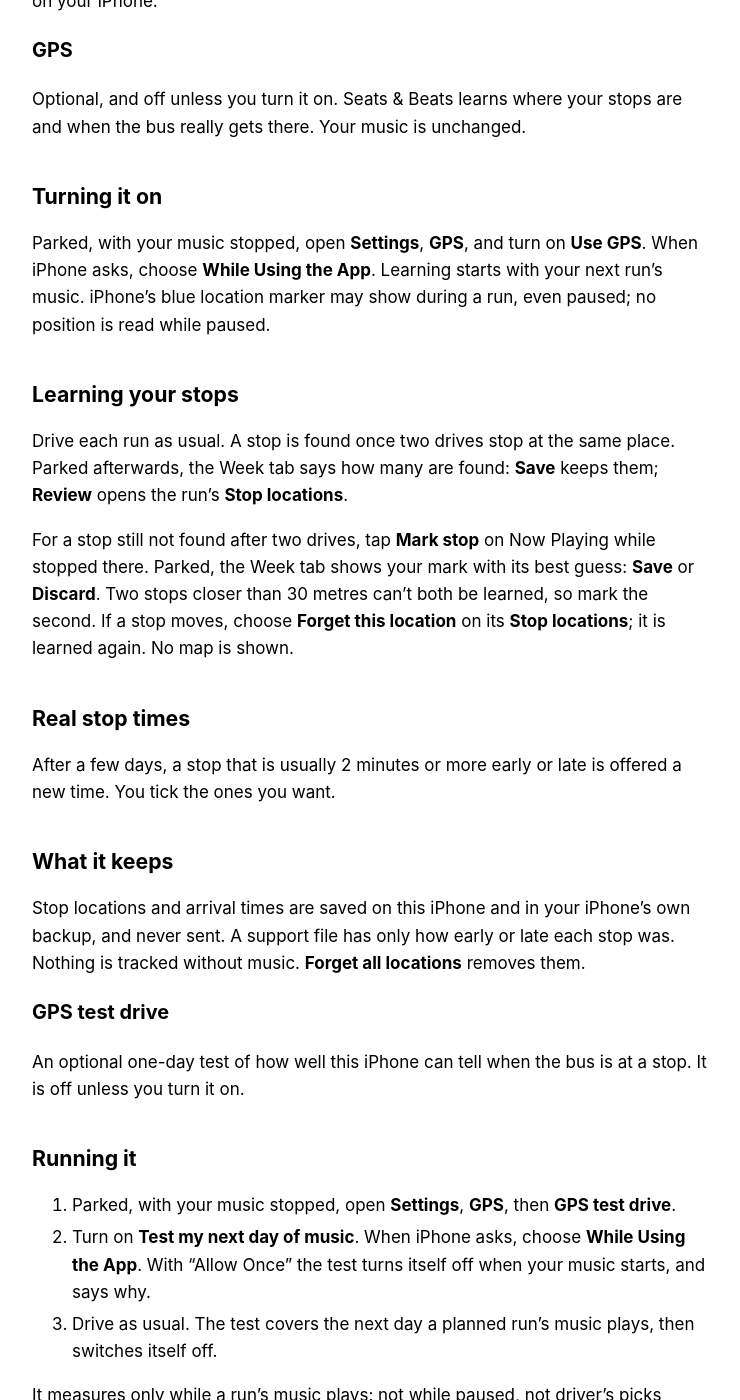
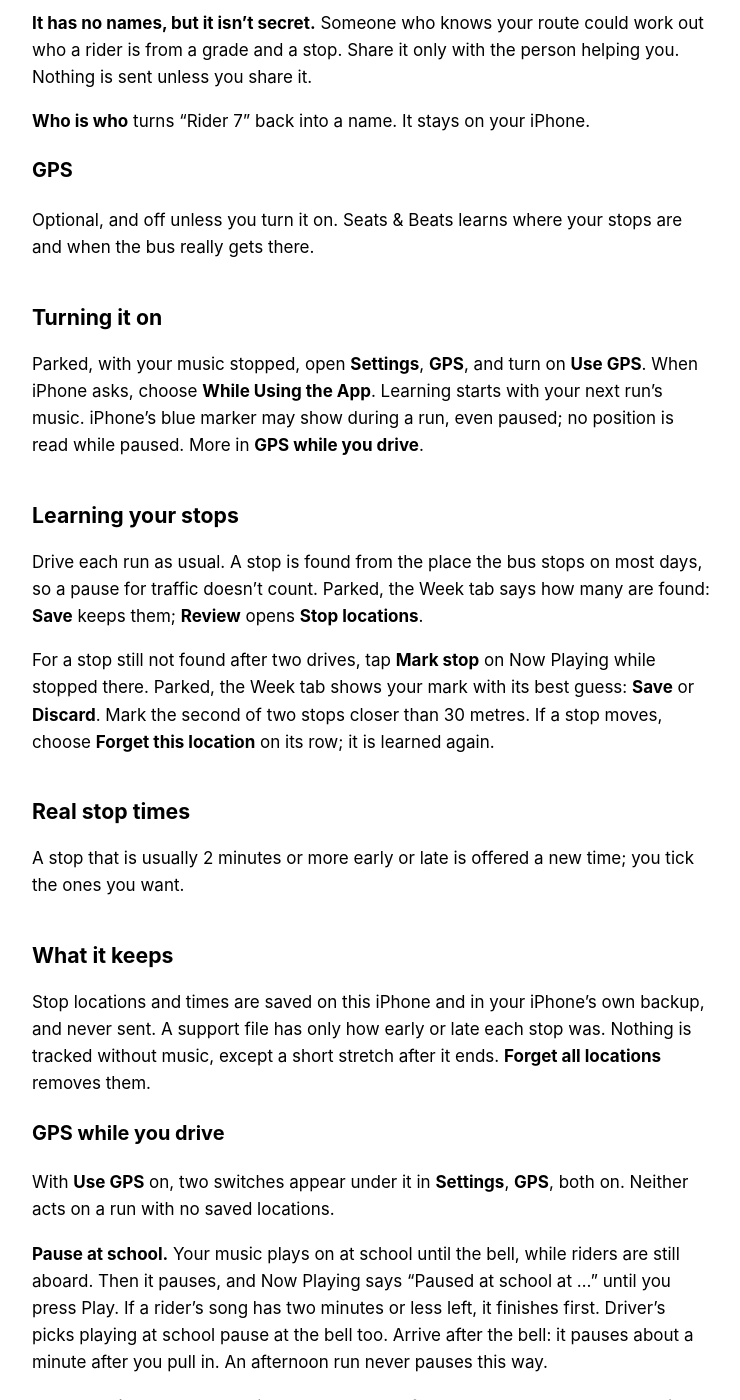
Before and after one commit to seatsandbeats/seatsandbeats.github.io, a Jekyll site: the page built from guide.md, in a window 1280 px wide and 1400 px high, scrolled down 25283 px. Shown: the whole window, without its empty margins (268-1008 px from the left). Built offline with Jekyll 4.4.1, drawn with Linux system fonts in a browser that asks for light colours; our own code applies the rules of GitHub Pages for plain Markdown files; some of the changed text lies outside the part shown.

Commit message:
Driver's Guide for build 11.7

```diff
--- a/guide.md
+++ b/guide.md
@@ -29,17 +29,19 @@ Want to look around first? Before setting up your route, tap **Or try it with a
 
 ### How the plan works
 
-Seats & Beats counts time from the moment you press play. Each run on the **Route** tab has its own times, and each stop has its time on that run.
+Seats & Beats counts time from when you press play. Each run on the **Route** tab has its own times, and each stop its time on that run.
 
 It places each rider's song after they get on and before they get off, if you stay near your usual schedule. A rider who gets off at the first school hears their song before that school's release.
 
-**A morning run and its afternoon run are planned as one list.** When the same riders ride a morning run and an afternoon run, Seats & Beats joins the two: a rider's song plays on whichever has room. Any other run is planned on its own. A **Driver's picks** or **No music** run plays no riders' songs; adding a **No music** run leaves your other runs' music as it is. With a **Driver's picks** run the same riders hear the same songs, but picks are shared, so which play, and whether a song plays morning or afternoon, can shift.
+**A morning run and its afternoon run are planned as one list.** When the same riders ride a morning run and an afternoon run, a rider's song plays on whichever has room. Other runs are planned alone. A **Driver's picks** or **No music** run plays no riders' songs. With a **Driver's picks** run the same riders hear the same songs, but picks are shared, so which play, and whether a song plays morning or afternoon, can shift.
 
-The **Safety margin** keeps slack. With 1 minute, a song starts at least 1 minute after the pickup and ends at least 1 minute before the drop-off or release. Set it (0 to 5 minutes) on the **Route** tab.
+The **Safety margin** (0 to 5 minutes, on the **Route** tab) keeps slack: with 1 minute, a song starts at least 1 minute after the pickup and ends at least 1 minute before the drop-off or release.
 
-Tap a day on the **Week** tab to see its timeline, one section per run, with **Layover** rows between runs. Green means the rider hears their song aboard. Red means it misses them.
+Tap a day on the **Week** tab to see its timeline, one section per run, with **Layover** rows between runs. Green means the rider hears their song aboard. Red means it misses them. Today's page shows what will really play.
 
-One playlist per day holds every run, in order.
+**Changes between runs.** Change a rider or songs after the day starts and the afternoon updates before its first Play. A playing run never changes.
+
+One playlist per day holds every run.
 
 ### When the music runs out
 
@@ -79,16 +81,18 @@ Recent activity notes when a tip was used or hidden, never which rider it named.
 
 ### Runs, schools and the layover
 
-A **run** is one trip. On the **Route** tab, tap **+** and follow the steps. Enter each stop once, with both times (or **Skip**). Run times come from your stops.
+A **run** is one trip. On the **Route** tab, tap **+**. Enter each stop once, with both times (or **Skip**). Run times come from your stops.
 
-**The other half.** A pair shows **↔ Afternoon Run 2**; a lone run shows **Morning only** or **Afternoon only**. On its page, **Add the afternoon half…** makes the other trip. A stop added to either run asks for both times. To remove one, pick **Remove from this run** or **Remove from both runs**. If the other half has stops this run lacks, tap **Add it here** or **Not needed**. To reorder runs, tap **⋯**.
+**The other half.** A pair shows **↔ Afternoon Run 2**; a lone run shows **Morning only** or **Afternoon only**; **Add the afternoon half…** makes the other trip. A stop added to either run asks for both times. Remove it with **Remove from this run** or **Remove from both runs**. If the other half has stops this run lacks, tap **Add it here** or **Not needed**. Reorder runs with **⋯**.
 
-- **Music:** **Requests** (riders' songs), **Driver's picks**, or **No music**. A **No music** run leaves your other runs' music as it is; for **Driver's picks**, see **How the plan works**.
-- **School stops:** mornings have **Arrive** and **Release**; afternoons **Arrive** and **Leave**, and songs start once you leave.
+- **Music:** **Requests** (riders' songs), **Driver's picks**, or **No music**. **No music** leaves your other runs' music alone; for **Driver's picks**, see **How the plan works**.
+- **School stops:** mornings have **Arrive** and **Release**; afternoons **Arrive** and **Leave**, when songs start.
 
-**Between runs.** With **Pause**, music stops after a run; Now Playing shows **Layover** and Play. **Keep picks playing** plays picks until you tap **Start Run 2**.
+**Between runs.** **Pause** stops the music after a run; Now Playing shows **Layover**. **Keep picks playing** plays picks until you tap **Start Run 2**.
 
-**Two runs in the morning.** Riders' songs stop at school after their run; a second run plays what you set. In the afternoon, Play starts the riders' run where the morning stopped. With **Keep music going to the end** on and no music on the second run, picks carry on at school for up to 20 minutes.
+**Two runs in the morning.** Riders' songs stop at school; a second run plays what you set. Afternoon Play starts the riders' run where the morning stopped. With **Keep music going to the end** on and no music on the second run, picks carry on at school for up to 20 minutes.
+
+**Two pairs of runs.** With two morning and two afternoon runs all on riders' songs, each morning run joins its paired afternoon run, only when both go to the same schools. A held song carries on in its own afternoon run.
 
 ### Riders' song lists
 
@@ -273,7 +277,7 @@ Both are PDFs. Tap **Reports** under the **Seats** title (you need a seating cha
 
 ## Principal summary
 
-For one school at a time. No dates, and none of your notes. It lists **Needs attention** (two or more Not good marks, or any follow-up or incident), **Kudos** (a good ride on every run you checked, with at least four checked runs) and **Game changer** (three or more marks or follow-ups in the same length of time before, none since). A rider under Needs attention is in no other list.
+For one school at a time. Follow-ups come first, with dates. No notes. It lists **Needs attention** (two or more Not good marks, or any follow-up or incident), **Kudos** (a good ride on every run you checked, with at least four checked runs) and **Game changer** (three or more marks or follow-ups in the same length of time before, none since). A rider under Needs attention is in no other list.
 
 It covers the time since you last spoke to that principal: under **Last spoke**, **Choose a day**, or **Clear** to go back to the last 14 days. After sharing, it offers to set it to today.
 
@@ -349,16 +353,16 @@ What to do each morning and afternoon. Once the music is playing, you should not
 The plan works when music starts on time.
 
 - **Morning:** at your run's **Press play** time, tap the yellow card on the **Week** tab.
-- **One run each way:** pause at school. The music stops when the morning's songs are done, or 15 minutes after its planned end. If the songs finish early, driver's picks carry on for up to 20 minutes. Tap **PLAY AFTERNOON RUN** as you leave, even minutes early: the afternoon is timed from it.
+- **One run each way:** pause at school. The music stops when the morning's songs are done, or 15 minutes after its planned end. Early finish: driver's picks carry on up to 20 minutes. Tap **PLAY AFTERNOON RUN** as you leave, even minutes early: the afternoon is timed from it.
 - **More runs:** with **Between runs** set to **Pause**, the music stops at the end of each run; tap **Play** for the next one. With **Keep picks playing**, picks play until you tap **Start Run 2**. See **Runs, schools and the layover**.
 
-**Which run.** With more than one run, a chooser under the yellow card (**AM 1 | AM 2 | PM 1**) picks the run by the clock; tap another to start there. Each run is timed from its Play. Before the afternoon, pick that run to start early.
+**Which run.** With more than one run, a chooser under the yellow card (**AM 1 | AM 2 | PM 1**) picks the run by the clock; tap another to start there. Before the afternoon, pick that run to start early. Each run is timed from its Play.
 
-**Slow roads?** Pick **Slow +10%** or **Slow +20%** under the yellow card before pressing play; it resets daily.
+**Slow roads?** Pick **Slow +10%** or **Slow +20%** under the yellow card before pressing play; it resets daily. GPS hides it when it can follow every run.
 
 **Late?** Up to 45 minutes late, the timing moves with your press. If your first Play comes after the morning run was due to end, the app asks which run you're starting, while parked. See **Late starts and early releases**.
 
-**Trying it out?** Use **Start over** in **⋯**, or **Test mode**, so practice plays don't count. After the day's runs, Play asks if it's a test; a test saves nothing.
+**Trying it out?** Use **Start over** in **⋯**, or **Test mode**: practice plays don't count. After the day's runs, Play asks if it's a test.
 
 ### Playing music on the bus
 
@@ -416,17 +420,18 @@ When there is more music than ride, someone has to wait. Seats & Beats makes sur
 
 ### Fairness
 
-Sometimes the songs add up to more time than a run. When that happens, some riders **sit out** that day. They are not forgotten.
+When the songs need more time than a run has, some riders **sit out** that day. They are not forgotten.
 
-- **Who shares the time:** a morning run and the afternoon run it is joined to are planned as one list, so their riders share that time. Any other run is planned on its own. A **Driver's picks** or **No music** run has no rotation.
-- **Who sits out:** Seats & Beats tracks who was left out over the last 4 weeks. When there is not room, riders left out the least sit out first. Riders left out the most are protected.
-- **Who goes first next time:** A rider who sat out goes first next time.
-- **Sitting out list:** On a day's page, look for **Sitting out today**. Their songs wait at the end of the playlist.
-- **The weekly limit:** In **Settings** (the gear at the top right), **Same song at most 2× a week** stops one song from filling every day.
+- **Who shares the time:** a morning run and the afternoon run joined to it share one list; any other run is planned on its own. A **Driver's picks** or **No music** run has no rotation.
+- **Who sits out:** riders left out least over the last 4 weeks sit out first; those left out most are protected.
+- **Who goes first next time:** a rider who sat out.
+- **Taking turns:** A rider who heard their song in the morning lately is more likely to hear it in the afternoon, and the other way round, when there's room. It never costs anyone their song.
+- **Sitting out list:** **Sitting out today** on a day's page; their songs wait at the end of the playlist.
+- **The weekly limit:** in **Settings**, **Same song at most 2× a week** stops one song filling every day.
 
-**Sitting out** is different from **Misses it**. Sitting out means the song was left off that day to make room. Misses it means the song plays, but not while the rider is aboard.
+**Sitting out** is different from **Misses it**: sitting out leaves the song off to make room; misses it plays it while the rider isn't aboard.
 
-For a rider's history, open them on the **Riders** tab and tap **This week**. A filled check means heard. A filled X means not heard. An outlined check means planned. A clock means planned to sit out. A dash means no song that day.
+For a rider's history: **Riders**, the rider, **This week**. A filled check is heard, a filled X not heard, an outlined check planned, a clock planned to sit out, a dash no song.
 
 Pausing a rider never counts against them.
 
@@ -448,21 +453,21 @@ To import picks, tap **⋯**, then **Import a playlist**, with **Goes into** set
 
 ### Driver's picks settings
 
-Three settings in **Settings** (the gear at the top right), under **Playlist options** decide when your picks play:
+Three settings in **Settings**, **Playlist options**, decide when your picks play:
 
 - **Fill gaps with driver's picks:** before a pickup, a pick plays instead of a rider's song that would start before they board. Example: Play at 6:50, first pickup 6:58: two picks, then that rider's song.
-- **Keep music going to the end:** after the riders' songs, picks play until the run ends. Off, no picks are added at the end.
-- **Driver's picks**, just below it: **Mixed in** or **After riders' songs** decides where those end picks go. It's greyed out while Keep music is off; your choice is kept.
+- **Keep music going to the end:** after the riders' songs, picks play until the run ends.
+- **Driver's picks**, just below: **Mixed in** or **After riders' songs** decides where those picks go. It's greyed out while Keep music is off; your choice is kept.
 
-**Mixed in** (the default) spreads picks between riders' songs when there's room. Example: everyone boards at school, first stop 15 minutes away: song, pick, song, pick, song. On a full bus there's little room, so most picks still play at the end.
+**Mixed in** (the default) spreads picks between riders' songs when there's room. Example: everyone boards at school, first stop 15 minutes away: song, pick, song, pick. On a full bus most picks still play at the end.
 
 **After riders' songs:** song, song, song, then picks.
 
-**Riders come first.** Mixing in never changes who hears their song. A rider's song moves later only if it still ends at least 4 minutes before their stop or school release. Picks stay on their own run.
+**Riders come first.** Mixing in never changes who hears their song. A rider's song moves later only if it still ends at least 4 minutes before their stop or school release. With GPS following a run, it can move as late as a minute before the rider's stop. Picks stay on their own run.
 
 **Least played first.** The picks played least in your Bus playlists over the last four weeks come up first. Ties are shuffled each day.
 
-After an update that changes this order, your Bus playlists are rewritten once.
+After an update that changes this order, playlists are rewritten once.
 
 ### Pausing a rider
 
@@ -620,7 +625,7 @@ Marks, notes and checked runs show too, and so do incidents, reports, rewards, b
 
 If something isn't working, the person helping you may ask to see your setup. Open **Settings** and tap **Share a support file**.
 
-**What's in it.** Your runs, stops, schools and their times. Each rider's grade, boy or girl, stop, school and songs (as song numbers). Driver's picks, the last 8 weeks of what played, and your seating charts and connections. It shows that a numbered rider got a mark, was up front or not riding, never a mark's name or your words; incidents, rewards, bus cards likewise. GPS is numbers only: stops with a location, seconds early or late, and for a stop not found yet, drives, how far apart, early or late. Never where.
+**What's in it.** Your runs, stops, schools and their times. Each rider's grade, boy or girl, stop, school and songs (as song numbers). Driver's picks, the last 8 weeks of what played, and your seating charts and connections. It shows that a numbered rider got a mark, was up front or not riding, never a mark's name or your words; incidents, rewards, bus cards likewise. GPS is numbers only: stops located, how early or late the bus reached each stop, in seconds (never where), and for a stop not found yet, drives, separate spots and how far apart.
 
 **Recent activity, and this iPhone.** The last 14 days of Recent activity, with no names; this iPhone's model, iOS version, free storage and settings such as Low Power Mode; your app settings; and whether Apple Music and iCloud work.
 
@@ -628,29 +633,45 @@ If something isn't working, the person helping you may ask to see your setup. Op
 
 **It has no names, but it isn't secret.** Someone who knows your route could work out who a rider is from a grade and a stop. Share it only with the person helping you. Nothing is sent unless you share it.
 
-**Who is who.** On this screen, **Who is who** turns "Rider 7" back into a name. It stays on your iPhone.
+**Who is who** turns "Rider 7" back into a name. It stays on your iPhone.
 
 ### GPS
 
-Optional, and off unless you turn it on. Seats & Beats learns where your stops are and when the bus really gets there. Your music is unchanged.
+Optional, and off unless you turn it on. Seats & Beats learns where your stops are and when the bus really gets there.
 
 ## Turning it on
 
-Parked, with your music stopped, open **Settings**, **GPS**, and turn on **Use GPS**. When iPhone asks, choose **While Using the App**. Learning starts with your next run's music. iPhone's blue location marker may show during a run, even paused; no position is read while paused.
+Parked, with your music stopped, open **Settings**, **GPS**, and turn on **Use GPS**. When iPhone asks, choose **While Using the App**. Learning starts with your next run's music. iPhone's blue marker may show during a run, even paused; no position is read while paused. More in **GPS while you drive**.
 
 ## Learning your stops
 
-Drive each run as usual. A stop is found once two drives stop at the same place. Parked afterwards, the Week tab says how many are found: **Save** keeps them; **Review** opens the run's **Stop locations**.
+Drive each run as usual. A stop is found from the place the bus stops on most days, so a pause for traffic doesn't count. Parked, the Week tab says how many are found: **Save** keeps them; **Review** opens **Stop locations**.
 
-For a stop still not found after two drives, tap **Mark stop** on Now Playing while stopped there. Parked, the Week tab shows your mark with its best guess: **Save** or **Discard**. Two stops closer than 30 metres can't both be learned, so mark the second. If a stop moves, choose **Forget this location** on its **Stop locations**; it is learned again. No map is shown.
+For a stop still not found after two drives, tap **Mark stop** on Now Playing while stopped there. Parked, the Week tab shows your mark with its best guess: **Save** or **Discard**. Mark the second of two stops closer than 30 metres. If a stop moves, choose **Forget this location** on its row; it is learned again.
 
 ## Real stop times
 
-After a few days, a stop that is usually 2 minutes or more early or late is offered a new time. You tick the ones you want.
+A stop that is usually 2 minutes or more early or late is offered a new time; you tick the ones you want.
 
 ## What it keeps
 
-Stop locations and arrival times are saved on this iPhone and in your iPhone's own backup, and never sent. A support file has only how early or late each stop was. Nothing is tracked without music. **Forget all locations** removes them.
+Stop locations and times are saved on this iPhone and in your iPhone's own backup, and never sent. A support file has only how early or late each stop was. Nothing is tracked without music, except a short stretch after it ends. **Forget all locations** removes them.
+
+### GPS while you drive
+
+With **Use GPS** on, two switches appear under it in **Settings**, **GPS**, both on. Neither acts on a run with no saved locations.
+
+**Pause at school.** Your music plays on at school until the bell, while riders are still aboard. Then it pauses, and Now Playing says "Paused at school at …" until you press Play. If a rider's song has two minutes or less left, it finishes first. Driver's picks playing at school pause at the bell too. Arrive after the bell: it pauses about a minute after you pull in. An afternoon run never pauses this way.
+
+**Keep up with the bus.** Running late? The rest of the run's songs are moved so riders still hear theirs. It only happens when more riders hear their song, and never cuts the song playing.
+
+**Fair rotation.** Who heard their song is judged from when the bus really reached each stop. A stop GPS missed is judged on its planned time, so it never counts against a rider.
+
+**A little past the music.** GPS can keep going after the music ends, until your last stop or 15 minutes past the run's planned end. It keeps only times against stops.
+
+**Slow roads.** When GPS can follow every run of the day, the **Slow roads** choice is hidden.
+
+Stop locations and times are saved on this iPhone and in your iPhone's own backup.
 
 ### GPS test drive
 
@@ -682,7 +703,7 @@ Seats & Beats collects nothing about you or your riders.
 - **Recent activity.** What happened in the app for 14 days, with no names, sent only inside a support file you share.
 - **No ads, no analytics, no tracking.** Nothing is sent to advertisers or anyone else.
 - **Apple Music.** Used only to search for, play and preview songs, and keep the bus playlists up to date.
-- **Location.** Only if you turn on GPS (or a GPS test drive), and a position is read only while a run's music plays. iPhone's blue location marker can show while you pause mid-run, with no position read. GPS keeps where your stops are and when the bus reached them, saved on this iPhone and in your iPhone's own backup. Nothing is sent anywhere, and a support file has no locations in it.
+- **Location.** Only if you turn on GPS (or a GPS test drive), and a position is read only while a run's music plays, except briefly after it ends. iPhone's blue marker can show in a pause; no position is read. GPS keeps where your stops are and when the bus reached them, saved on this iPhone and in your iPhone's own backup. Nothing is sent anywhere; a support file has no locations.
 
 You can erase everything any time in **Settings** (the gear at the top right), under **Reset**.
 
```
